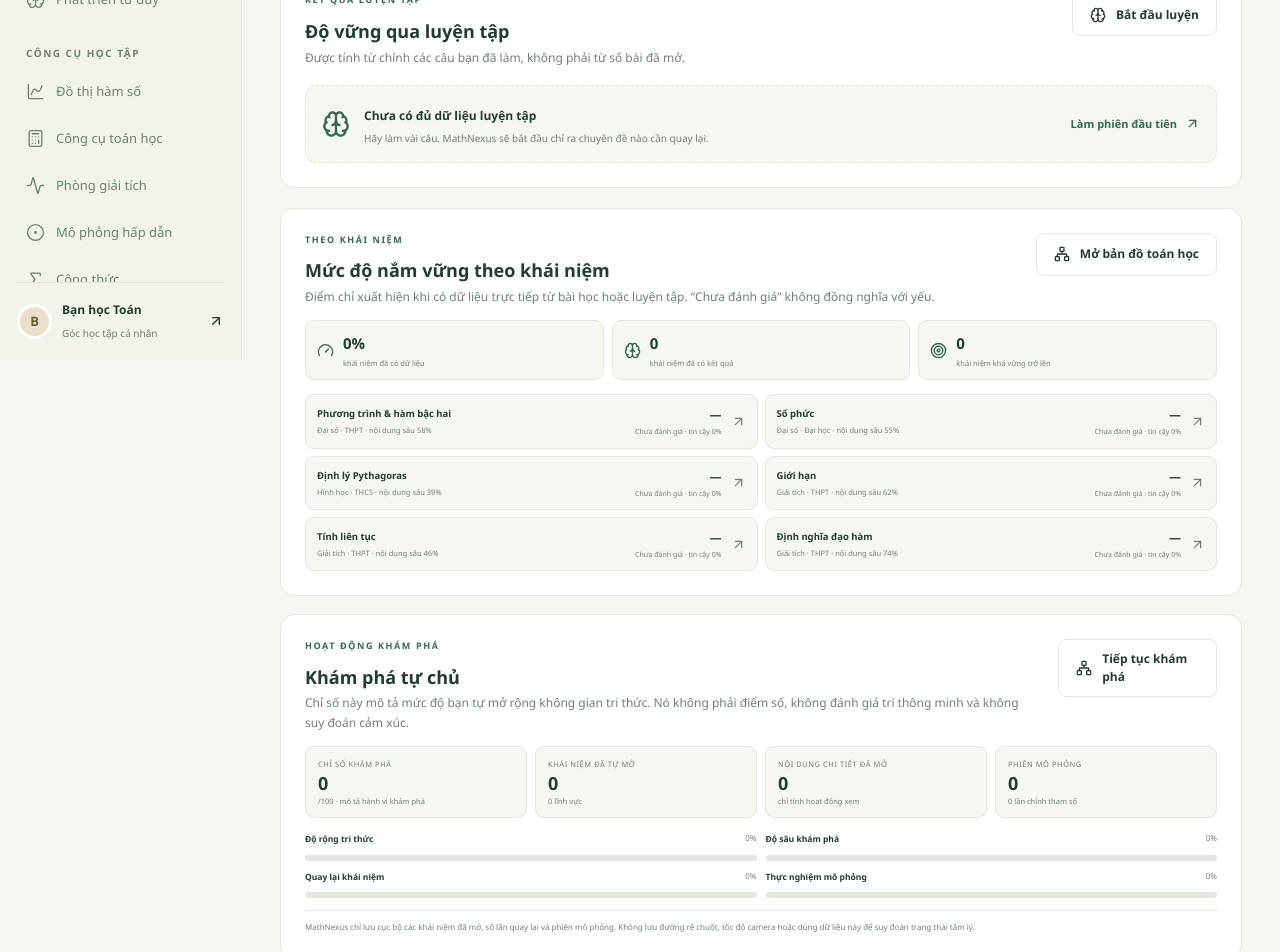
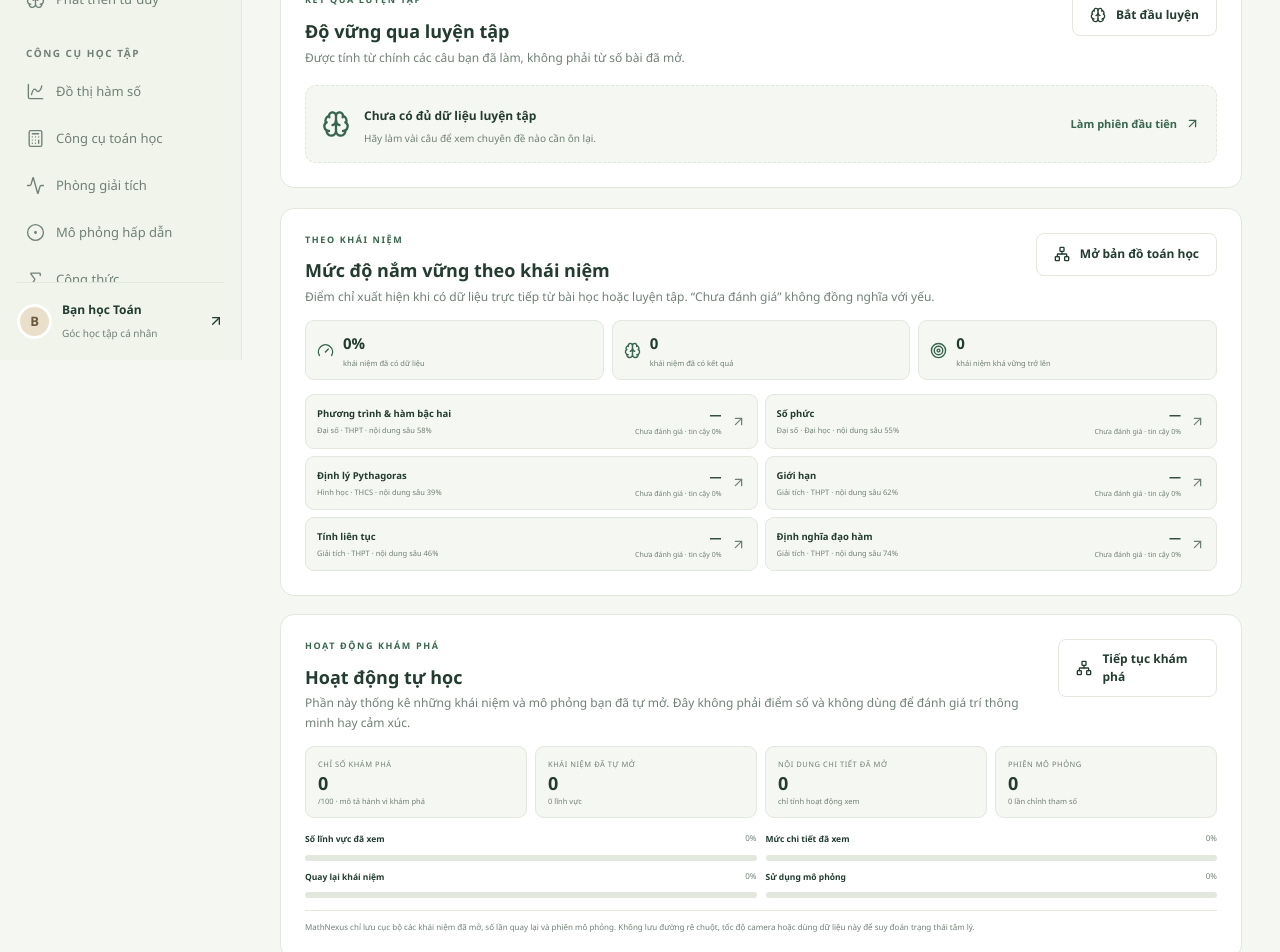
Before and after one commit to koko999-tien/mathnexus, a React (Vite) app: page /progress in a window 1280 px wide. Shown: the part 440-1392 px from the top of the page. Built offline with nearby package versions, Linux system fonts and the light colour scheme.

Commit message:
copy: make progress labels more literal

```diff
--- a/src/pages/Progress.tsx
+++ b/src/pages/Progress.tsx
@@ -93,7 +93,7 @@ export default function Progress() {
         <div className="mastery-copy"><strong>{item.name}</strong><span>{item.attempted}/{item.total} câu đã gặp · {item.attempts} lượt làm</span></div>
         <div className="mastery-score"><strong>{item.accuracy === null ? '—' : item.accuracy + '%'}</strong><small>{item.needsReview > 0 ? item.needsReview + ' câu cần ôn' : 'Không có câu yếu'}</small></div>
         <ArrowUpRight size={16} />
-      </Link>)}</div> : <div className="mastery-empty"><Brain size={28} /><div><strong>Chưa có đủ dữ liệu luyện tập</strong><p>Hãy làm vài câu. MathNexus sẽ bắt đầu chỉ ra chuyên đề nào cần quay lại.</p></div><Link to="/practice" className="text-link">Làm phiên đầu tiên<ArrowUpRight size={15} /></Link></div>}
+      </Link>)}</div> : <div className="mastery-empty"><Brain size={28} /><div><strong>Chưa có đủ dữ liệu luyện tập</strong><p>Hãy làm vài câu để xem chuyên đề nào cần ôn lại.</p></div><Link to="/practice" className="text-link">Làm phiên đầu tiên<ArrowUpRight size={15} /></Link></div>}
     </div>
 
     <div className="panel concept-evidence-panel">
@@ -120,8 +120,8 @@ export default function Progress() {
       <div className="panel-heading-row">
         <div>
           <p className="eyebrow">HOẠT ĐỘNG KHÁM PHÁ</p>
-          <h2 className="panel-title">Khám phá tự chủ</h2>
-          <p className="helper-text">Chỉ số này mô tả mức độ bạn tự mở rộng không gian tri thức. Nó không phải điểm số, không đánh giá trí thông minh và không suy đoán cảm xúc.</p>
+          <h2 className="panel-title">Hoạt động tự học</h2>
+          <p className="helper-text">Phần này thống kê những khái niệm và mô phỏng bạn đã tự mở. Đây không phải điểm số và không dùng để đánh giá trí thông minh hay cảm xúc.</p>
         </div>
         <Link to="/cosmos" className="button button-light"><Network size={16} />Tiếp tục khám phá</Link>
       </div>
@@ -135,10 +135,10 @@ export default function Progress() {
 
       <div className="exploration-dimensions">
         {[
-          ['Độ rộng tri thức', explorationStats.breadthScore],
-          ['Độ sâu khám phá', explorationStats.depthScore],
+          ['Số lĩnh vực đã xem', explorationStats.breadthScore],
+          ['Mức chi tiết đã xem', explorationStats.depthScore],
           ['Quay lại khái niệm', explorationStats.revisitScore],
-          ['Thực nghiệm mô phỏng', explorationStats.simulationScore],
+          ['Sử dụng mô phỏng', explorationStats.simulationScore],
         ].map(([label, value]) => <div className="exploration-dimension" key={String(label)}>
           <div><strong>{label}</strong><span>{value}%</span></div>
           <div className="progress-track" role="progressbar" aria-label={String(label)} aria-valuenow={Number(value)} aria-valuemin={0} aria-valuemax={100}><span style={{ width: value + '%' }} /></div>
```
